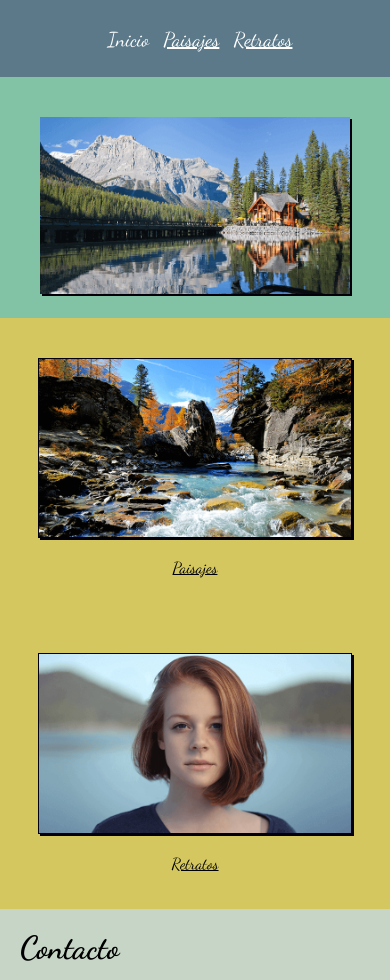
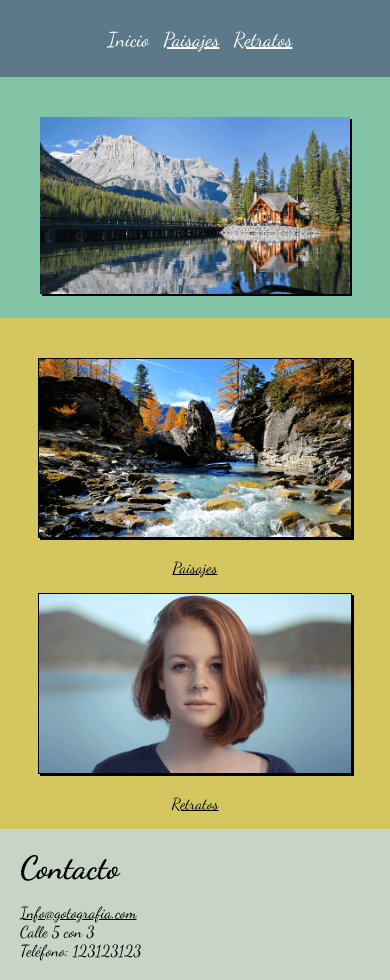
Before and after one commit to mariamventura/Curso_DesarolloWeb_Maria_Ventura_-CSS-ResponsiveDesign-, a plain HTML site: page index.html in a window 390 px wide. Shown: the part 95-1075 px from the top of the page. Drawn offline with Linux system fonts and the light colour scheme.

Commit message:
Update styles.css

```diff
--- a/stylesheet/styles.css
+++ b/stylesheet/styles.css
@@ -97,13 +97,12 @@ header ul a {
   display: -webkit-flex;
   display: flex;
   background-color: #d5c75f;
+  padding-top: 40px;
 }
 
 .main_flex_thumbs_container div {
   width: 100%;
   text-align: center;
-  margin-top: 40px;
-  margin-bottom: 20px;
 }
 
 .main_flex_thumbs_container div img {
@@ -227,7 +226,6 @@ footer {
   .main_flex_thumbs_container {
     flex-direction: column;
     margin: 0;
-    padding: 0;
   }
   /*    PAISAJES Y RETRATOS CONTENT BELOW   */
   section .thumbs_container>div {
```
